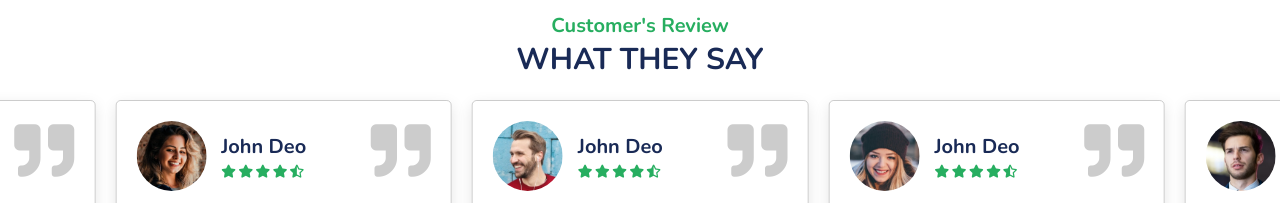
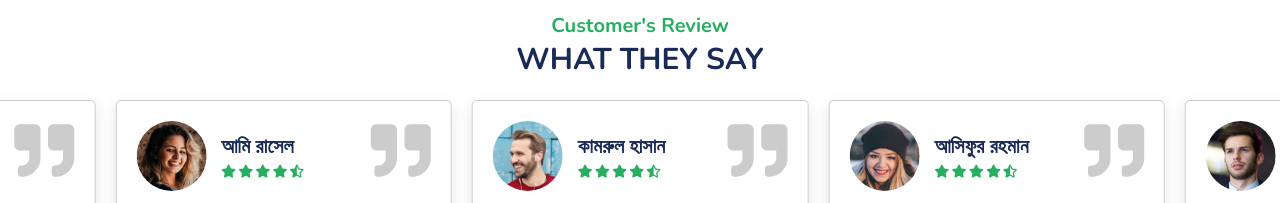
Before and after one commit to asifurrahman-noyon/choice-food, a plain HTML site: page index.html in a window 1280 px wide. Shown: the part 3780-3983 px from the top of the page. Drawn offline with nearby package versions, Linux system fonts and the light colour scheme; files whose address does not match are found by name.

Commit message:
Update index.html

```diff
--- a/index.html
+++ b/index.html
@@ -472,7 +472,7 @@
                 <div class="user">
                     <img src="pic-1.png" alt="">
                     <div class="user-info">
-                        <h3>john deo</h3>
+                        <h3>কামরুল হাসান</h3>
                         <div class="stars">
                             <i class="fas fa-star"></i>
                             <i class="fas fa-star"></i>
@@ -490,7 +490,7 @@
                 <div class="user">
                     <img src="pic-2.png" alt="">
                     <div class="user-info">
-                        <h3>john deo</h3>
+                        <h3>আসিফুর রহমান</h3>
                         <div class="stars">
                             <i class="fas fa-star"></i>
                             <i class="fas fa-star"></i>
@@ -510,7 +510,7 @@
                 <div class="user">
                     <img src="pic-3.png" alt="">
                     <div class="user-info">
-                        <h3>john deo</h3>
+                        <h3>কাওসার মজুমদার</h3>
                         <div class="stars">
                             <i class="fas fa-star"></i>
                             <i class="fas fa-star"></i>
@@ -528,7 +528,7 @@
                 <div class="user">
                     <img src="pic-4.png" alt="">
                     <div class="user-info">
-                        <h3>john deo</h3>
+                        <h3>আমি রাসেল</h3>
                         <div class="stars">
                             <i class="fas fa-star"></i>
                             <i class="fas fa-star"></i>
```
